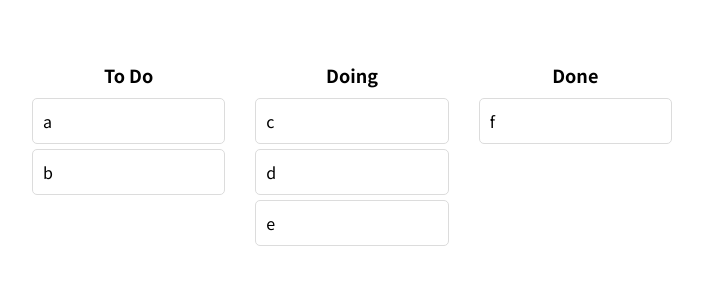
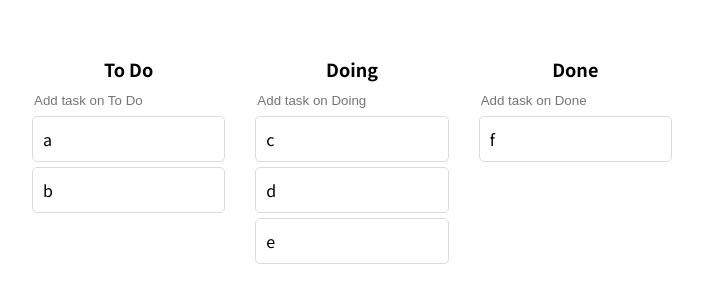
Before and after one commit to dh365x/kanban-board, a React (Create React App) app: page / in a window 1280 px wide. Shown: the part 238-538 px from the top of the page, without its empty margins (288-991 px from the left). Built offline with nearby package versions, Linux system fonts and the light colour scheme.

Commit message:
폼데이터 생성 & 타입정의

```diff
--- a/src/components/Board.tsx
+++ b/src/components/Board.tsx
@@ -1,6 +1,7 @@
 import { Droppable } from "react-beautiful-dnd";
 import styled from "styled-components";
 import Card from "./Card";
+import { useForm } from "react-hook-form";
 
 interface ISnapshot {
 	$isDraggingOver: boolean;
@@ -22,12 +23,28 @@
 	font-weight: 600;
 `;
 
+const Form = styled.form`
+	width: 100%;
+	input {
+		width: 100%;
+	}
+`;
+
 interface IBoard {
 	toDos: string[];
 	boardId: string;
 }
 
+interface IForm {
+	toDo: string;
+}
+
 function Board({ toDos, boardId }: IBoard) {
+	const { register, handleSubmit, setValue } = useForm<IForm>();
+	const onValid = (data: IForm) => {
+		console.log(data);
+		setValue("toDo", "");
+	};
 	return (
 		<Droppable droppableId={boardId}>
 			{(provided, snapshot) => (
@@ -37,6 +54,15 @@
 					$isDraggingOver={snapshot.isDraggingOver}
 				>
 					<Title>{boardId}</Title>
+					<Form onSubmit={handleSubmit(onValid)}>
+						<input
+							type="text"
+							placeholder={`Add task on ${boardId}`}
+							{...register("toDo", {
+								required: true,
+							})}
+						/>
+					</Form>
 					{toDos.map((toDo, index) => (
 						<Card key={toDo} index={index} toDo={toDo} />
 					))}
```
